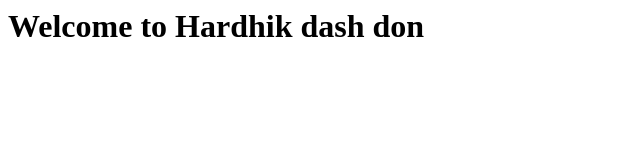
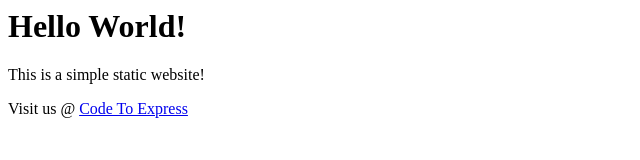
Before and after one commit to hardhik1995/website, a plain HTML site: page index.html in a window 1280 px wide. Shown: the whole page, without its empty margins (0-640 px from the left). Drawn offline with Linux system fonts and the light colour scheme.

Commit message:
Update index.html

```diff
--- a/index.html
+++ b/index.html
@@ -1,6 +1,5 @@
 <html>
-<title>Jenkins CI/CD pipeline</title>
-<body>
-<h1>Welcome to Hardhik dash don </h1>
-</body>
+<h1>Hello World!</h1>
+  <p>This is a simple static website!</p>
+  <p>Visit us @ <a href="https://codetoexpress.tech/">Code To Express</a></p>
 </html>
```
